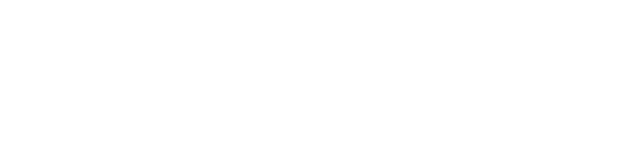
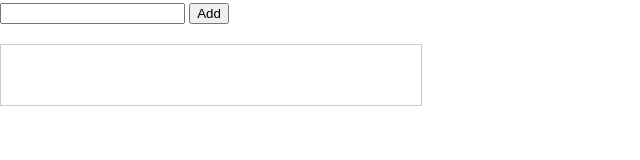
Before and after one commit to valentyna88/test-task, a website built with Vite: page src/index.html in a window 1280 px wide. Shown: the whole page, without its empty margins (0-640 px from the left). Built offline with nearby package versions, Linux system fonts and the light colour scheme.

Commit message:
feat: add markup and styles

```diff
--- a/src/css/styles.css
+++ b/src/css/styles.css
@@ -17,18 +17,9 @@
 }
 
 body {
-  display: flex;
-  flex-direction: column;
   min-width: 100vw;
   min-height: 100vh;
   margin: 0;
-}
-
-main {
-  flex-grow: 1;
-}
-main:has(.back-link) {
-  text-align: center;
 }
 
 h1,
@@ -56,12 +47,18 @@ a {
   text-decoration: none;
 }
 
+input {
+  outline: none;
+}
+
 button {
   cursor: pointer;
 }
 
-img {
-  display: block;
-  max-width: 100%;
-  height: auto;
+#textDisplay {
+  width: 400px;
+  min-height: 40px;
+  border: 1px solid #ccc;
+  padding: 10px;
+  margin-top: 20px;
 }
--- a/src/index.html
+++ b/src/index.html
@@ -4,12 +4,13 @@
     <meta charset="UTF-8" />
     <link rel="icon" type="image/svg+xml" href="/favicon.svg" />
     <meta name="viewport" content="width=device-width, initial-scale=1.0" />
-    <title>Vanilla App Template</title>
+    <title>Test Task</title>
     <link rel="stylesheet" href="./css/styles.css" />
   </head>
   <body>
-    <main></main>
-
+    <input id="textInput" type="text" />
+    <button id="submitButton" type="button">Add</button>
+    <div id="textDisplay"></div>
     <script type="module" src="./main.js"></script>
   </body>
 </html>
```
